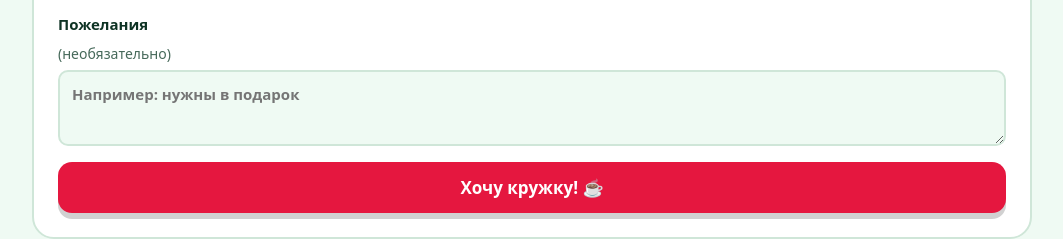
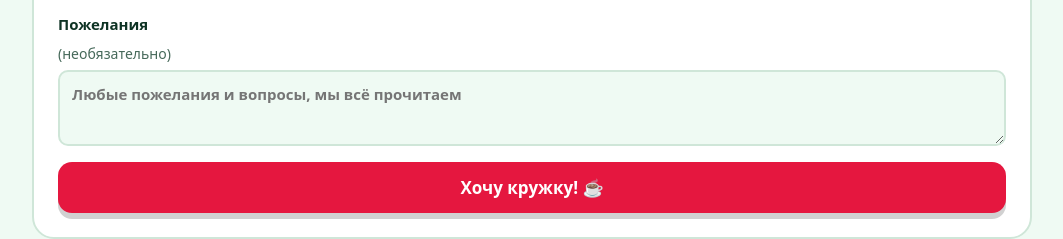
Before and after one commit to Siroklin/kruzhki, a plain HTML site: page index.html in a window 1280 px wide. Shown: the part 3554-3793 px from the top of the page, without its empty margins (108-1171 px from the left). Drawn offline with Linux system fonts and the light colour scheme.

Commit message:
Update textarea placeholder text in index.html

```diff
--- a/index.html
+++ b/index.html
@@ -254,7 +254,7 @@ footer{text-align:center;color:var(--muted);font-size:14px;padding-top:24px}
       <div id="rows"></div>
     </fieldset>
     <label for="note">Пожелания <span class="hint">(необязательно)</span>
-      <textarea id="note" placeholder="Например: нужны в подарок"></textarea>
+      <textarea id="note" placeholder="Любые пожелания и вопросы, мы всё прочитаем"></textarea>
     </label>
     <div class="err" id="err" role="alert" hidden></div>
     <button class="btn" type="submit" id="submitBtn">Хочу кружку! ☕</button>
```
